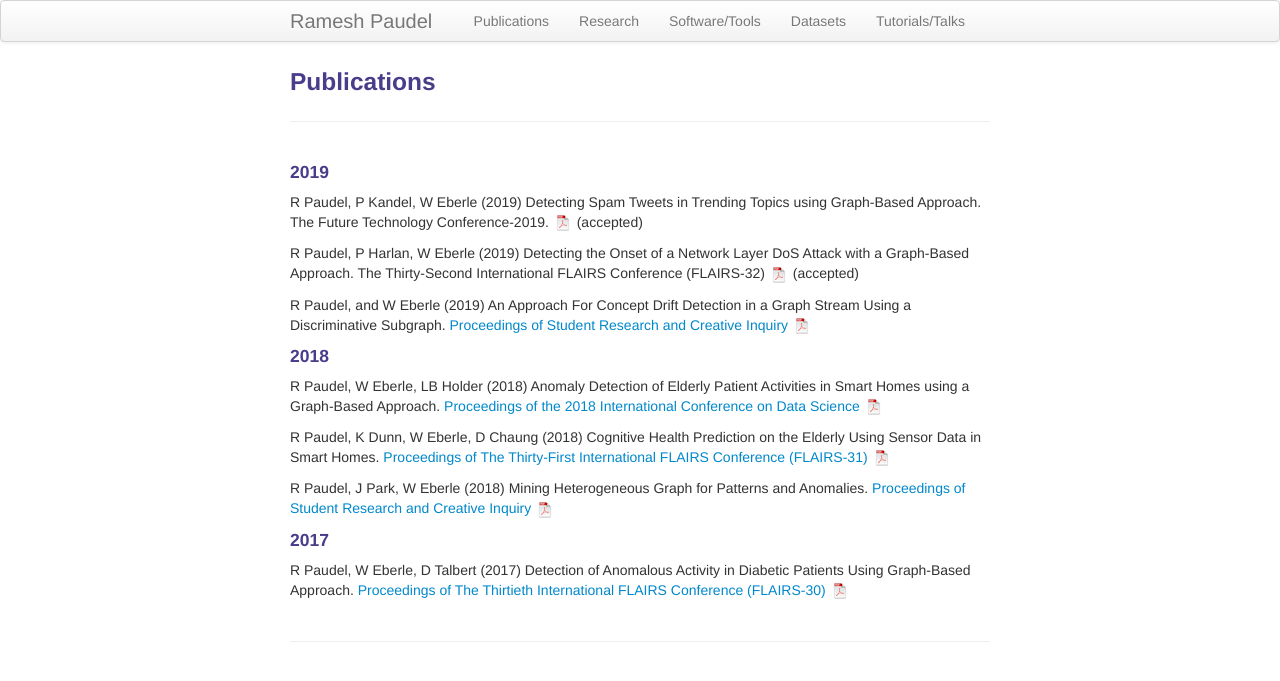
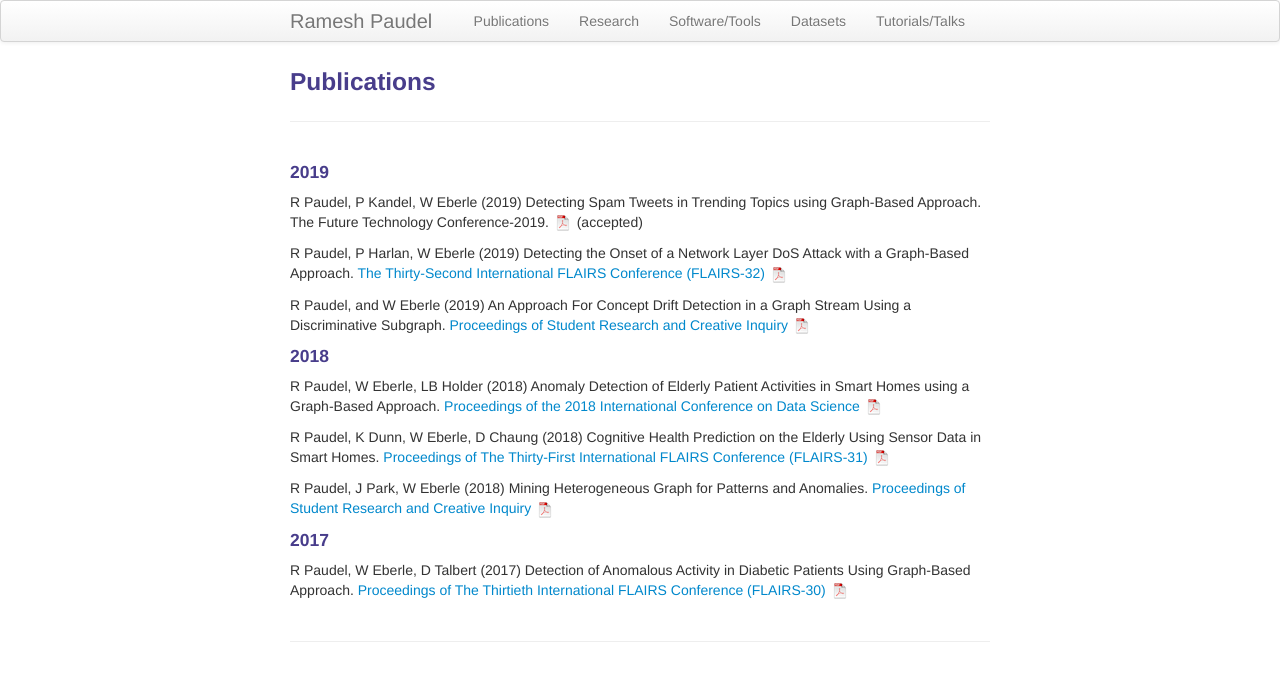
Before and after one commit to rpaudel42/rpaudel42.github.io, a Jekyll site: the page built from pages/pubs.md, in a window 1280 px wide. Shown: the top 681 px of the page. Built offline with Jekyll 4.4.1, drawn with Linux system fonts in a browser that asks for light colours.

Commit message:
Update publication list

```diff
--- a/pages/pubs.md
+++ b/pages/pubs.md
@@ -9,7 +9,7 @@
 (2019) Detecting Spam Tweets in Trending Topics using Graph-Based Approach. The Future Technology Conference-2019. [![pdf]({{ BASE_PATH }}/assets/icons/pdf-icon.png)](/assets/Spam_detection_in_trending_topic.pdf) (accepted)
 
 R Paudel, P Harlan, W Eberle
-(2019) Detecting the Onset of a Network Layer DoS Attack with a Graph-Based Approach. The Thirty-Second International FLAIRS Conference (FLAIRS-32) [![pdf]({{ BASE_PATH }}/assets/icons/pdf-icon.png)](/assets/DoS_Attack.pdf) (accepted)
+(2019) Detecting the Onset of a Network Layer DoS Attack with a Graph-Based Approach. [The Thirty-Second International FLAIRS Conference (FLAIRS-32)](https://www.aaai.org/ocs/index.php/FLAIRS/FLAIRS19/paper/view/18272) [![pdf]({{ BASE_PATH }}/assets/icons/pdf-icon.png)](/assets/DoS_Attack.pdf)
 
 R Paudel, and W Eberle
 (2019) An Approach For Concept Drift Detection in a Graph Stream
```
